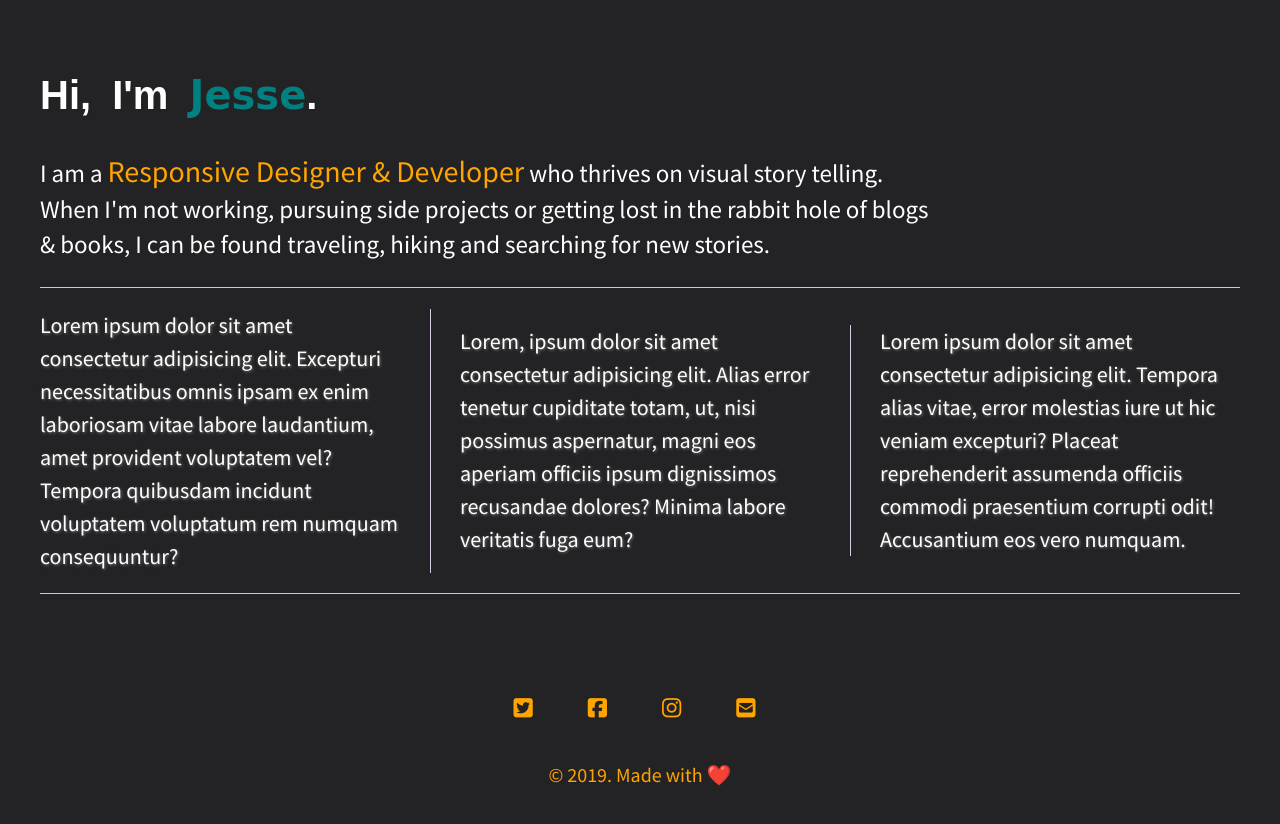
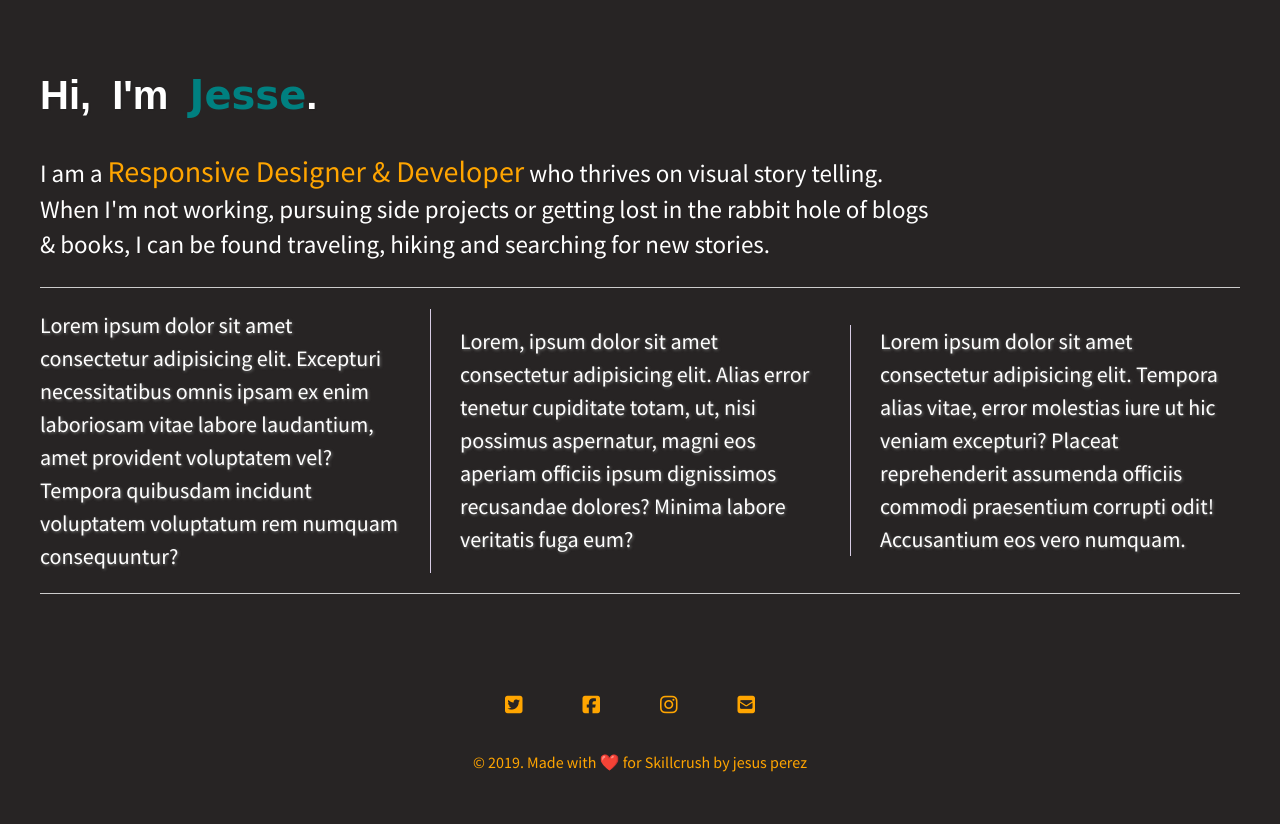
Before and after one commit to Jperez6/206-flexbox-center-those-divs, a plain HTML site: page index.html in a window 1280 px wide. Drawn offline with nearby package versions, Linux system fonts and the light colour scheme; a web font is replaced by a local one.

Commit message:
adjusted background color and footer font size

```diff
--- a/css/main.css
+++ b/css/main.css
@@ -97,7 +97,7 @@ textarea {
 
 
 html {
-  background-color: #232225;
+  background-color: #272424;
   height: 100%;
   width: 100%;
 }
@@ -172,8 +172,8 @@ footer .social-media {
 
 .icons {
     color: #ffa500;
-    font-size: 1.1em;
-    margin-right: .5em;
+    font-size: 1em;
+    margin-right: 1em;
     padding: 1em;
     transition: all 0.3s ease;
 }
@@ -185,10 +185,12 @@ footer .social-media {
 
 .copy {
     color: #ffa500;
-    display: flex;
-    justify-content: center;
+    font-size: .8em;
+    text-align: center;
+    margin: 0 auto;
 
 }
+
 
 
 /* ==========================================================================
--- a/index.html
+++ b/index.html
@@ -24,7 +24,7 @@
         <![endif]-->
         <section class="heading">
             <div class="greeting">
-                <h1>Hi, I'm <span>  Jesse</span>.</h1>
+                <h1>Hi, I'm  <span>  Jesse</span>.</h1>
             </div>
             <div class="about-me">
                 <p>
@@ -57,7 +57,7 @@
             </div>
             <div class="copy">
                 <p>
-                    &copy 2019. Made with ❤️
+                    &copy 2019. Made with ❤️ for Skillcrush by jesus perez
                 </p>
             </div>
         </footer>
```
